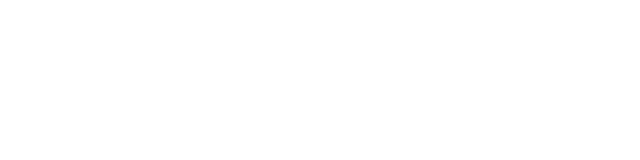
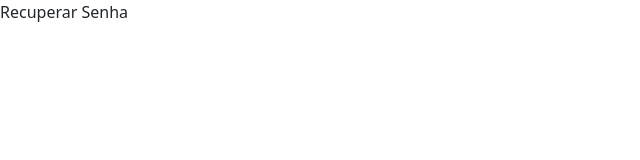
Before and after one commit to JoaoSantosJHX/Site-publicacao-de-eventos, a React (Create React App) app in the folder site-eventos/: page /usuariorecuperarsenha in a window 1280 px wide. Shown: the top 160 px of the page, without its empty margins (0-640 px from the left). Built offline with nearby package versions, Linux system fonts and the light colour scheme.

Commit message:
link to recover password set

```diff
--- a/site-eventos/src/App.js
+++ b/site-eventos/src/App.js
@@ -6,6 +6,7 @@
 import Login from './view/login'
 import NovoUsuario from './view/usuario-novo'
 import Home from './view/home'
+import UsuarioRecuperarSenha from './view/usuario-recuperar-senha'
 
 function App() {
   return (
@@ -14,6 +15,7 @@
         <Route exact path='/' component={Home} />
         <Route exact path='/login' component={Login} />
         <Route exact path='/novousuario' component={NovoUsuario} />
+        <Route exact path='/usuariorecuperarsenha' component={UsuarioRecuperarSenha} />
       </Router>
     </Provider>
   );
--- a/site-eventos/src/components/navbar/index.jsx
+++ b/site-eventos/src/components/navbar/index.jsx
@@ -9,14 +9,14 @@
     return (
         <nav className="navbar navbar-expand-lg ">
             <div className="container-fluid">
-                <span className="navbar-brand text-white font-weight-bold">Eventos</span>
+            <i class="far fa-laugh-wink text-white fa-3x"></i>
                     <button className="navbar-toggler" type="button" data-bs-toggle="collapse" data-bs-target="#navbarNav"      aria-controls="navbarNav" aria-expanded="false" aria-label="Toggle navigation">
                         <i class="fas fa-bars text-white"></i>
                      </button>
             <div class="collapse navbar-collapse" id="navbarNav">
                 <ul className="navbar-nav">
 
-                    <li className="nav-item"><Link className="nav-link" to="/">Home</Link> </li>
+                    <li className="nav-item"><Link className="nav-link ms-4" to="/">Home</Link> </li>
 
                     {    useSelector(state => state.usuarioLogado) > 0 ?
                     <>
--- a/site-eventos/src/view/login/index.js
+++ b/site-eventos/src/view/login/index.js
@@ -41,7 +41,8 @@
     <div className="login-content d-flex align-items-center">
         { useSelector(state => state.usuarioLogado) > 0 ? <Redirect to= '/' /> : null }
 
-        <form className="form-signin mx-auto">
+        <form className="form-signin mx-auto text-center">
+                <i class="far fa-laugh-wink text-white fa-5x"></i>
             <h1 className="h3 mb-3 fw-bold text-white font-weight-bold text-center">Login</h1>
 
 
@@ -67,7 +68,7 @@
 
 
             <div className="opcoes-login mt-5 text-center">
-                <a href="#" className='mx-2'>Recuperar senha</a>
+                <Link to="/usuariorecuperarsenha" className='mx-2'>Recuperar senha</Link>
                 <span className="text-white">&#9733;</span>
                 <Link to='novousuario' className='mx-2'>Quero Cadastrar</Link>
             </div>
--- /dev/null
+++ b/site-eventos/src/view/usuario-recuperar-senha/index.js
@@ -0,0 +1,20 @@
+import React, { useState } from 'react';
+import './usuario-recuperar-senha.css'
+import { Link } from 'react-router-dom'
+
+import firebase from '../../config/firebase'
+import 'firebase/auth'
+
+
+function UsuarioRecuperarSenha() {
+
+  return(
+
+    <div>
+        Recuperar Senha
+    </div>
+
+  )
+};
+
+export default UsuarioRecuperarSenha
```
Also changed, not shown: site-eventos/src/view/usuario-recuperar-senha/usuario-recuperar-senha.css (added).
